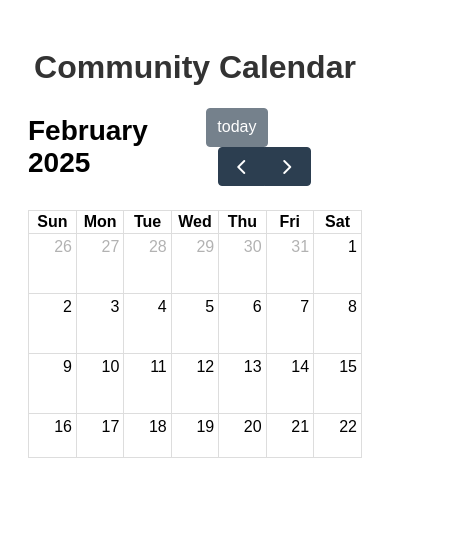
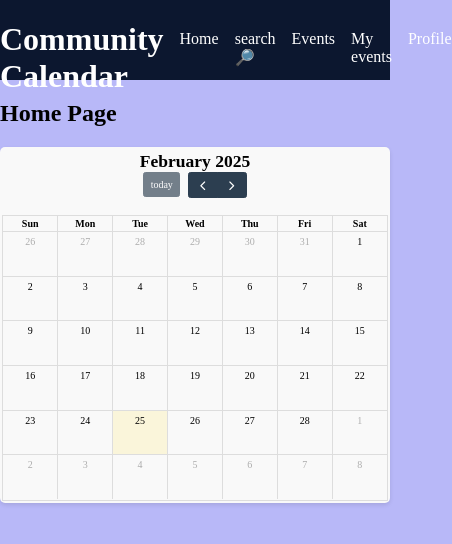
Before and after one commit to Sivasanjay24/Community_Calendar_Frontend, a React (Vite) app: page / in a window 390 px wide. Shown: the top 544 px of the page, 452 px wide, since content can reach past the window. Built offline with nearby package versions, Linux system fonts and the light colour scheme.

Commit message:
added components

```diff
--- a/package.json
+++ b/package.json
@@ -19,7 +19,8 @@
     "react": "^19.0.0",
     "react-calendar": "^5.1.0",
     "react-dom": "^19.0.0",
-    "react-router-dom": "^7.2.0"
+    "react-router-dom": "^7.2.0",
+    "scroll-into-view": "^1.16.2"
   },
   "devDependencies": {
     "@eslint/js": "^9.19.0",
--- a/src/App.css
+++ b/src/App.css
@@ -4,4 +4,5 @@ html,body
   padding: 0;
   width: 100%;
   height: 100%;
+  background-color:rgb(184, 184, 248);
 }
--- a/src/App.jsx
+++ b/src/App.jsx
@@ -1,79 +1,25 @@
-import React, { useState } from 'react';
-import FullCalendar from '@fullcalendar/react';
-import dayGridPlugin from '@fullcalendar/daygrid';
-import interactionPlugin from '@fullcalendar/interaction';
-
+import Calendar from './components/calender'
+import Home from './components/home'
+import Navbar from './components/navbar'
+import { useRef } from 'react';
+import './App.css'
 function App() {
 
-  const [events, setEvents] = useState([
-    { id: 1, title: 'Community Meeting', date: '2024-10-15' },
-    { id: 2, title: 'Local Concert', date: '2024-10-20' },
-    { id: 3, title: 'Farmers Market', date: '2024-10-25' },
-  ]);
+  const goRef= useRef(null);
 
-  const handleDateClick = (arg) => {
-    const title = prompt('Enter event title:');
-    if (title) {
-      const newEvent = {
-        id: events.length + 1,
-        title: title,
-        date: arg.dateStr,
-      };
-      setEvents([...events, newEvent]);
-    }
+
+  const goTo=()=>{
+     goRef.current.scrollIntoView({behavior : "smooth"});
   };
+  return (
 
-  // const handleEventClick = (info) => {
-  //   if (window.confirm(`Are you sure you want to delete "${info.event.title}"?`)) {
-  //     const updatedEvents = events.filter((event) => event.id !== Number(info.event.id));
-  //     setEvents(updatedEvents);
-  //   }
-  // };
+     <div>
+     <Navbar/>
+    <section id="home"><Home onScroll={goTo} /></section>
+    <section  id="calender"><Calendar/></section>
+    </div>
 
-  return (
-    <div style={{ padding: '20px', fontFamily: 'Arial, sans-serif' }}>
-      <h1 style={{ textAlign: 'center', color: '#333' }}>Community Calendar</h1>
-      <FullCalendar
-        plugins={[dayGridPlugin, interactionPlugin]}
-        initialView="dayGridMonth"
-        events={events}
-        dateClick={handleDateClick}
-        // eventClick={handleEventClick}
-        editable={true}
-        selectable={true}
-      />
-    </div>
   );
 }
 
-export default App;
-
-
-/*import './App.css'
-// import Home from './components/home'
-// import Navbar from './components/navbar'
-import Calendar from './components/calender'
-import {BrowserRouter,Routes,Route} from 'react-router-dom'
-function App() {
-  return (
-    <div>
-    <Calendar/>
-    {/* <BrowserRouter>
-    <Home/>
-    <Routes>
-      <Route path='/' element={<Home/>}/>
-      <Route path='/a-dash' element={<Admin/>}/>
-      <Route path='/u-dash' element={<User/>}/>
-      <Route path='/eventcard' element={<EventCard/>}/>
-      <Route path='/eventdetails' element={<EventDetails/>}/>
-      <Route path='/eventsubmission' element={<EventSub/>}/>
-      <Route path='/map' element={<Map/>}/>
-      <Route path='/search' element={<Search/>}/>
-      <Route path='/navbar' element={<Navbar/>}/>
-    </Routes>
-    </BrowserRouter> */
-    /*</div>
-  )
-}
-
-export default App*/
+export default App
--- /dev/null
+++ b/src/components/calender.jsx
@@ -0,0 +1,50 @@
+import React, { useState } from 'react';
+import FullCalendar from '@fullcalendar/react';
+import dayGridPlugin from '@fullcalendar/daygrid';
+import interactionPlugin from '@fullcalendar/interaction';
+import '../css/Calendar.css'
+
+function App() {
+  const [events, setEvents] = useState([
+    { id: 1, title: 'Community Meeting', date: '2024-10-15' },
+    { id: 2, title: 'Local Concert', date: '2024-10-20' },
+    { id: 3, title: 'Farmers Market', date: '2024-10-25' },
+  ]);
+
+  const handleDateClick = (arg) => {
+    const title = prompt('Enter event title:');
+    if (title) {
+      const newEvent = {
+        id: events.length + 1,
+        title: title,
+        date: arg.dateStr,
+      };
+      setEvents([...events, newEvent]);
+    }
+  };
+
+  const handleEventClick = (info) => {
+    if (window.confirm(`Are you sure you want to delete "${info.event.title}"?`)) {
+      const updatedEvents = events.filter((event) => event.id !== Number(info.event.id));
+      setEvents(updatedEvents);
+    }
+  };
+
+  return (
+    <div className="calendar-container">
+        <FullCalendar
+          plugins={[dayGridPlugin, interactionPlugin]}
+          initialView="dayGridMonth"
+          events={events}
+          dateClick={handleDateClick}
+          eventClick={handleEventClick}
+          editable={true}
+          selectable={true}
+        />
+
+      </div>
+
+  );
+}
+
+export default App;
--- a/src/components/home.jsx
+++ b/src/components/home.jsx
@@ -4,7 +4,7 @@ import React from 'react'
 function home() {
   return (
     <div>
-      <Search/>
+<h1>Home Page</h1>
     </div>
   )
 }
--- a/src/components/navbar.jsx
+++ b/src/components/navbar.jsx
@@ -1,16 +1,23 @@
+import { useState } from 'react';
 import '../css/navbar.css'
-import Calendar from 'fullcalendar'
-document.addEventListener('DOMContentLoaded', function() {
-  var calendarEl = document.getElementById('calendar');
-  var calendar = new Calendar.Calendar(calendarEl, {
-    initialView: 'dayGridMonth'
-  });
-  calendar.render();
-});
+import Search from './search'
+import Home from './home'
+const Navbar = () => {
+  var [dd,showdd] =useState(false)
+  return (
+    <div>
+    <div className='navbar'>
+      <h1>Community Calendar</h1>
+    <div className="navcon">Home</div>
+    <div onClick={()=>showdd(!dd)} className="navcon">search🔎</div>
+    <div className="navcon" id="eve">Events</div>
+    <div className="navcon">My events</div>
+    <div className="navcon">Profile</div>
+    {dd && <Search/>}
+    </div>
 
-const Navbar = () => {
-  return (
-    <div id = "calendar"></div>
+    </div>
+
   );
 };
 
--- a/src/components/search.jsx
+++ b/src/components/search.jsx
@@ -1,6 +1,8 @@
+import '../css/search.css'
 const SearchFilters = () => {
+
   return (
-    <div className="search-filters">
+    <div  className="search-filters">
       <input type="text" placeholder="Search events..." className="border p-2 w-full" />
       <select>
         <option>Category</option>
--- /dev/null
+++ b/src/css/Calendar.css
@@ -0,0 +1,80 @@
+/* Calendar container */
+.calendar-container {
+  font-family: 'Arial, sans-serif';
+  max-width: 600px; /* Further reduce the maximum width */
+  margin: 0 auto;
+  padding: 5px; /* Minimal padding */
+  background-color: #f9f9f9;
+  border-radius: 5px;
+  box-shadow: 0 2px 4px rgba(0, 0, 0, 0.1);
+}
+
+/* Calendar title */
+.calendar-title {
+  text-align: center;
+  color: #333;
+  margin-bottom: 5px; /* Minimal margin */
+  font-size: 1.2rem; /* Smaller font size */
+}
+
+
+/* FullCalendar overrides */
+.fc {
+  font-size: 10px; /* Very small font size for the entire calendar */
+}
+
+.fc-header-toolbar {
+  margin-bottom: 5px; /* Minimal margin */
+  padding: 2px; /* Minimal padding */
+}
+
+.fc-header-toolbar button {
+  padding: 2px 4px; /* Minimal button padding */
+  font-size: 10px; /* Very small button font size */
+}
+
+.fc-daygrid-day {
+  padding: 1px; /* Minimal cell padding */
+}
+
+.fc-daygrid-day-number {
+  font-size: 10px; /* Very small date number font size */
+  padding: 1px; /* Minimal padding */
+}
+
+.fc-col-header-cell {
+  padding: 2px; /* Minimal header padding */
+  font-size: 10px; /* Very small header font size */
+}
+
+.fc-event {
+  font-size: 8px; /* Very small event font size */
+  padding: 1px; /* Minimal event padding */
+  margin: 1px; /* Minimal event margin */
+}
+
+/* Remove unnecessary borders and shadows */
+.fc-daygrid-day-frame {
+  border: none;
+}
+
+.fc-daygrid-day-top {
+  justify-content: center; /* Center the date number */
+}
+
+/* Responsive design */
+@media (max-width: 768px) {
+  .calendar-container {
+    max-width: 100%; /* Allow full width on small screens */
+    padding: 2px; /* Minimal padding */
+  }
+
+  .fc-header-toolbar {
+    flex-direction: column;
+    align-items: flex-start;
+  }
+
+  .fc-header-toolbar button {
+    margin-top: 2px; /* Minimal button margin */
+  }
+}
--- a/src/css/navbar.css
+++ b/src/css/navbar.css
@@ -1,21 +1,23 @@
 .navbar {
   height: 80px;
     background-color: #0c172f;
-    -webkit-transition: all 0.1sease-in-out;
-    transition: all 0.1sease-in-out;
+    transition: all 1s ease-in-out;
     display: flex;
-    justify-content: space-between;
+    justify-content: space-around;
     width: 100%;
     position: fixed;
     top: 0;
-    z-index: 120
+    z-index: 120;
+    margin: 0;
+    padding: 0;
+    position:relative;
 }
 .navcon {
   margin-left: 16px;
   color: white;
   text-decoration: none;
   justify-content: space-around;
-  padding-top: 20px;
+  padding-top: 30px;
 }
 .con{
 padding-inline: 50px;
@@ -27,3 +29,13 @@ padding-inline: 50px;
 {
 color:#ffffff
 }
+.navbar button
+{
+  color: #000000;
+
+    background: white;
+    text-align: center;
+    padding-left:  15px;
+    border-radius: 100px;
+    outline: none;
+  }
--- /dev/null
+++ b/src/css/search.css
@@ -0,0 +1,24 @@
+.search-filters {
+  display: flex;
+  position:absolute;
+  justify-content: center;
+  align-items: center;
+  margin-top: 100px;
+  margin: left 100px;
+  background-color: #ccc;
+  gap: 8px;
+  padding: 16px;
+  transition: 1s ease-in;
+}
+.search-filters input, .search-filters select {
+  padding: 8px;
+  border: 1px solid #ccc;
+  border-radius: 4px;
+}
+.search-filters button {
+  background-color: #007bff;
+  color: white;
+  border: none;
+  border-radius: 4px;
+  padding: 8px 16px;
+}
```
Also changed, not shown: 1 other file (tests, documents, lock files or other folders).
